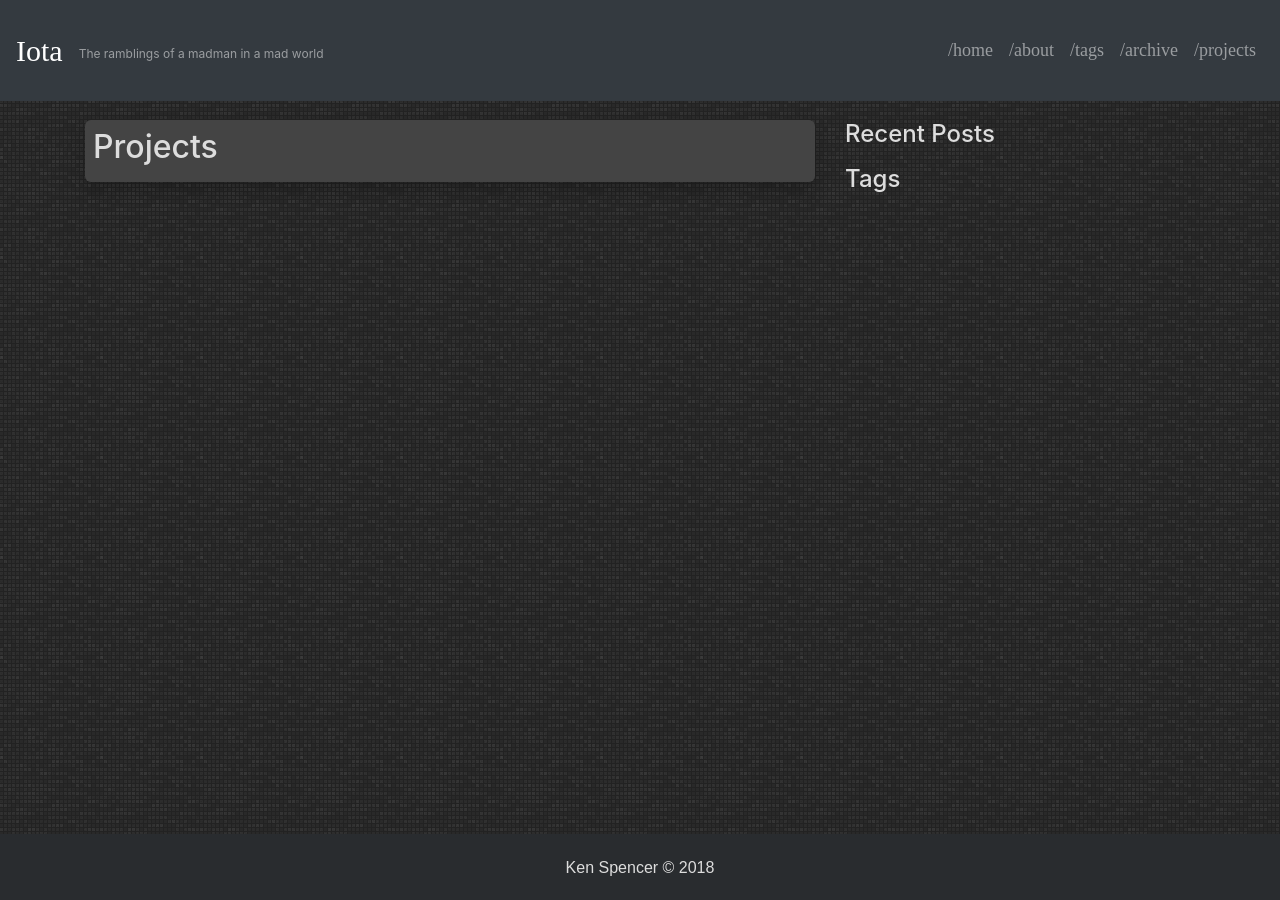
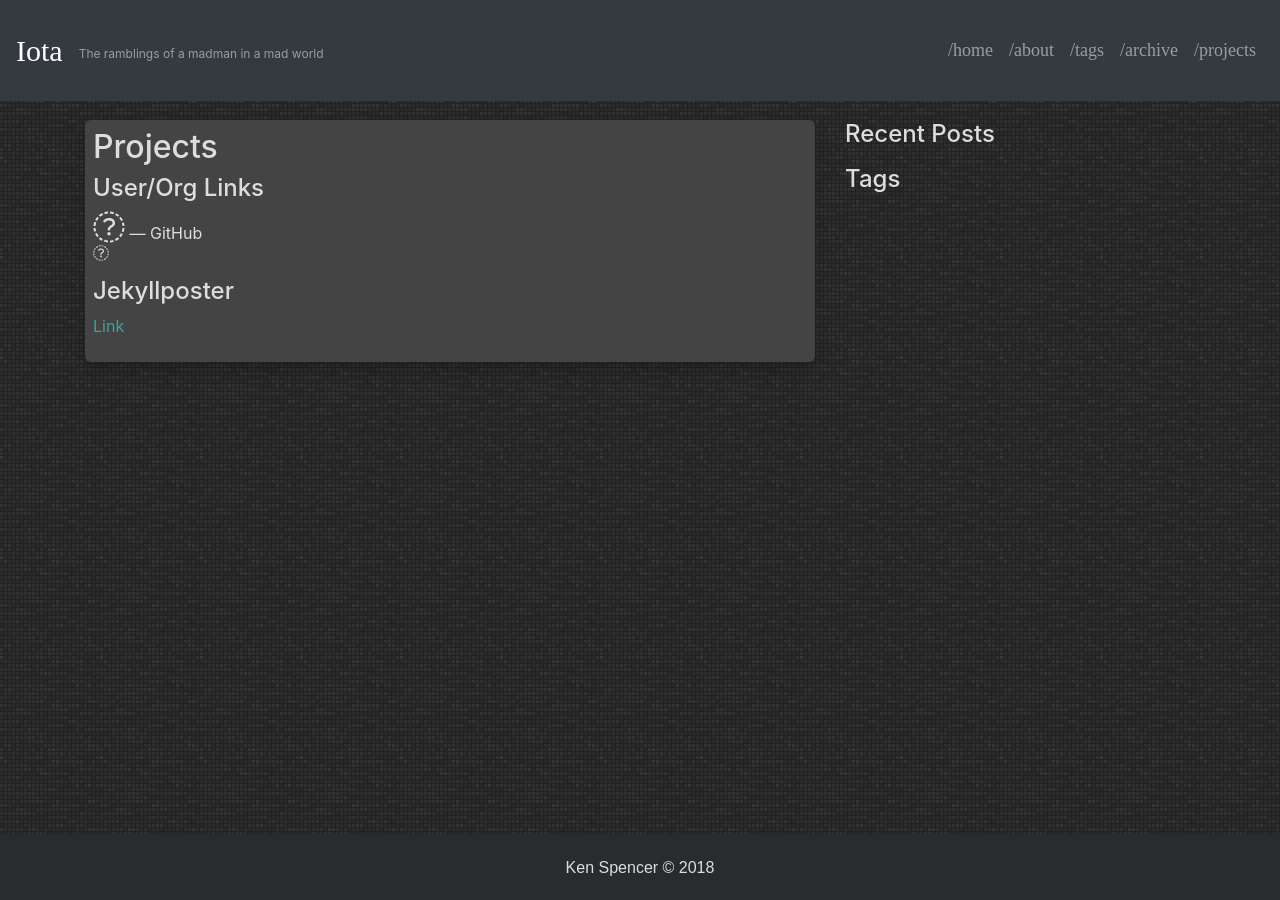
Before and after one commit to IotaSpencer/iotaspencer.me, a Jekyll site: the page built from projects/index.md, in a window 1280 px wide and 900 px high. Built offline with Jekyll 4.4.1, drawn with Linux system fonts in a browser that asks for light colours; nearby versions of some CDN libraries.

Commit message:
add a few more things to projects index

```diff
--- a/projects/index.md
+++ b/projects/index.md
@@ -4,3 +4,17 @@ title: Projects
 
 ---
 # Projects
+
+## User/Org Links
+
+<span><i class="fab fab-github fa-2x"></i> &mdash; GitHub</span>
+<span><i class="fab fab-gitlab"></i></span>
+
+
+
+
+
+
+## Jekyllposter
+
+> [Link](/projects/jekyllposter/)
```
